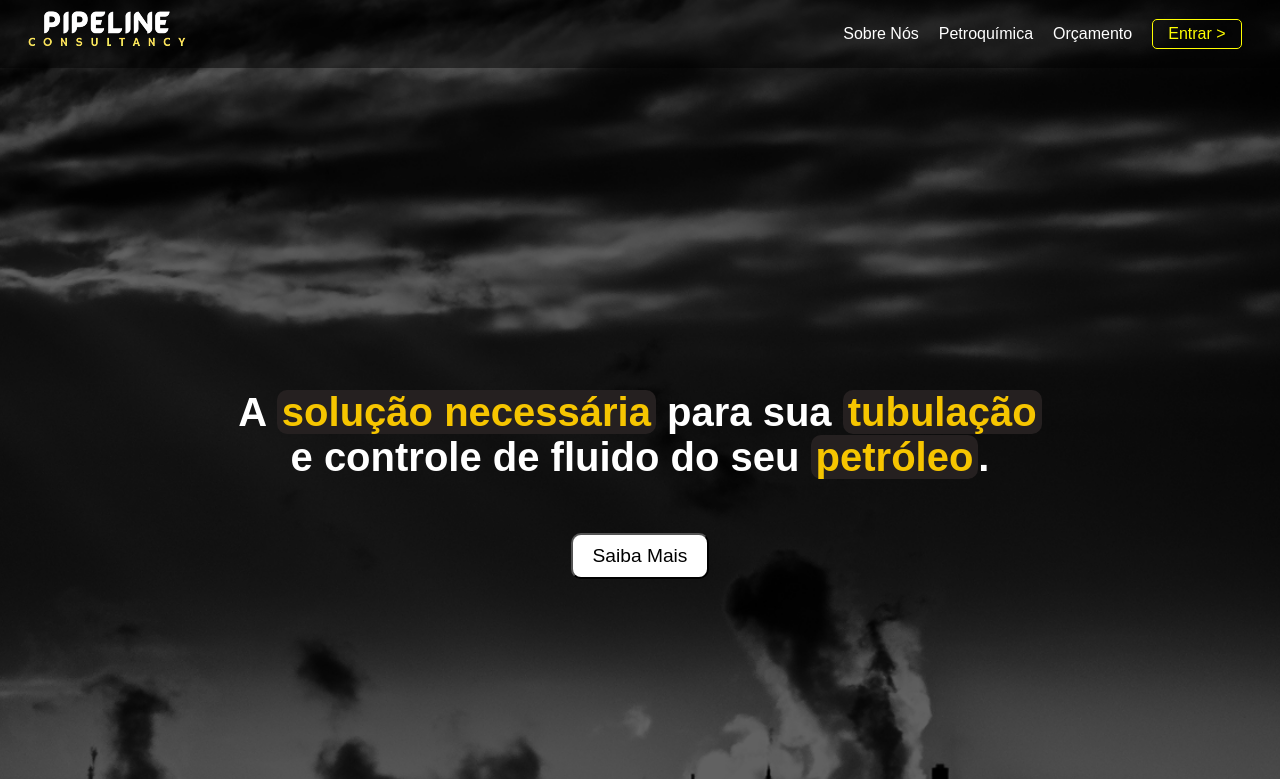
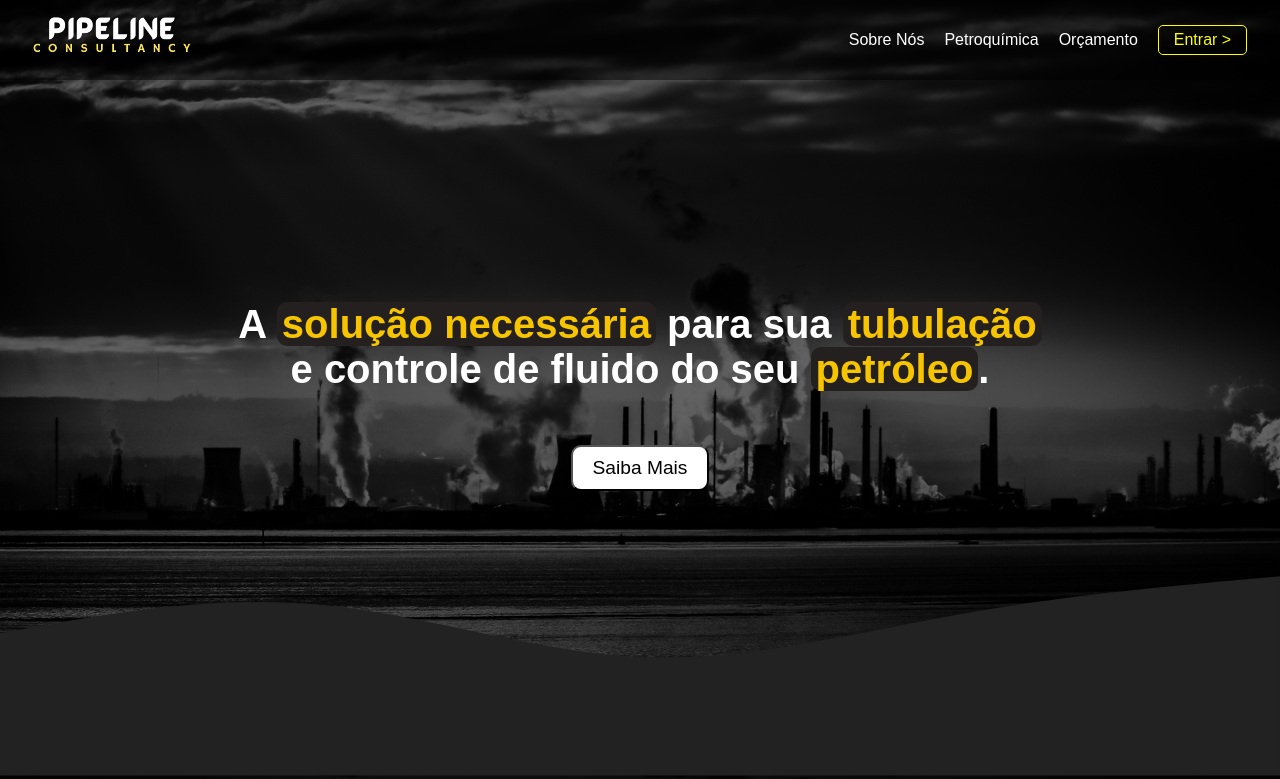
Before and after one commit to LukaNagayassu/PIPE_LINE, a plain HTML site: page Site/home.html in a window 1280 px wide. Shown: the top 779 px of the page. Drawn offline with Linux system fonts and the light colour scheme.

Commit message:
Alterações site

```diff
--- a/Site/home.html
+++ b/Site/home.html
@@ -1,11 +1,13 @@
 <!DOCTYPE html>
 <html lang="pt-br">
+
 <head>
     <meta charset="UTF-8">
     <meta name="viewport" content="width=device-width, initial-scale=1.0">
     <title>Pipeline Consultancy</title>
     <link rel="stylesheet" href="styles.css">
 </head>
+
 <body>
     <header>
         <nav>
@@ -21,20 +23,22 @@
         </nav>
     </header>
 
-    <main>
     <section class="hero">
-            <div class="overlay"></div>
         <div class="content">
-                <h1>A <span class="highlight">solução necessária</span> para sua <span class="highlight">tubulação</span><br>e controle de fluido do seu <span class="highlight">petróleo</span>.</h1>
+            <h1>A <span class="highlight">solução necessária</span> para sua <span
+                    class="highlight">tubulação</span><br>e controle de fluido do seu <span
+                    class="highlight">petróleo</span>.</h1>
             <button class="btn-mais">Saiba Mais</button>
+        </div>
+        <div class="wave-container">
+            <svg viewBox="0 0 1440 320" xmlns="http://www.w3.org/2000/svg">
+                <path fill="#222" fill-opacity="1"
+                    d="M0,160L60,149.3C120,139,240,117,360,128C480,139,600,181,720,186.7C840,192,960,160,1080,138.7C1200,117,1320,107,1380,101.3L1440,96L1440,320L1380,320C1320,320,1200,320,1080,320C960,320,840,320,720,320C600,320,480,320,360,320C240,320,120,320,60,320L0,320Z">
+                </path>
+            </svg>
         </div>
     </section>
 
-        <div class="wave-container">
-            <svg viewBox="0 0 1440 320" xmlns="http://www.w3.org/2000/svg">
-                <path fill="#222" fill-opacity="1" d="M0,160L60,149.3C120,139,240,117,360,128C480,139,600,181,720,186.7C840,192,960,160,1080,138.7C1200,117,1320,107,1380,101.3L1440,96L1440,320L1380,320C1320,320,1200,320,1080,320C960,320,840,320,720,320C600,320,480,320,360,320C240,320,120,320,60,320L0,320Z"></path>
-            </svg>
-        </div>
 
     <section class="after-hero">
         <h2>PipeLine</h2>
@@ -57,8 +61,9 @@
             </div>
         </div>
     </section>
-    </main>
+
 
 
 </body>
+
 </html>
--- a/Site/styles.css
+++ b/Site/styles.css
@@ -4,19 +4,22 @@ body {
     font-family: Arial, sans-serif;
     background-color: #222;
     color: white;
-    background: url('backgroundHomePage.png') no-repeat center center/cover;
 }
 
 header {
     background: #0000007c;
-    padding: 10px 20px;
     display: flex;
     justify-content: space-between;
     align-items: center;
+    position: fixed;
+    width: 100%;
+    height: 10vh;
+    top: 0;
+    z-index: 1000;
 }
 
 .logo {
-    margin-left: -4vw;
+    margin-left: -2vw;
     margin-top: -3.5vh;
     height: 3vh;
     width: 6vh;
@@ -66,18 +69,13 @@ header {
     width: 100%;
     height: 100vh;
     display: flex;
+    flex-direction: column;
     justify-content: center;
     align-items: center;
     text-align: center;
+    background: url('backgroundHomePage.png') no-repeat center center/cover;
 }
 
-.overlay {
-    position: absolute;
-    top: 0;
-    left: 0;
-    width: 100%;
-    height: 100%;
-}
 
 .content {
     position: relative;
@@ -108,7 +106,8 @@ h1 {
 }
 
 .wave-container{
-    height: 25vh;
+    height: 5vh;
+    width: 100%;
 }
 
 .after-hero {
```
Lines whose indentation alone changed are shown as unchanged.
